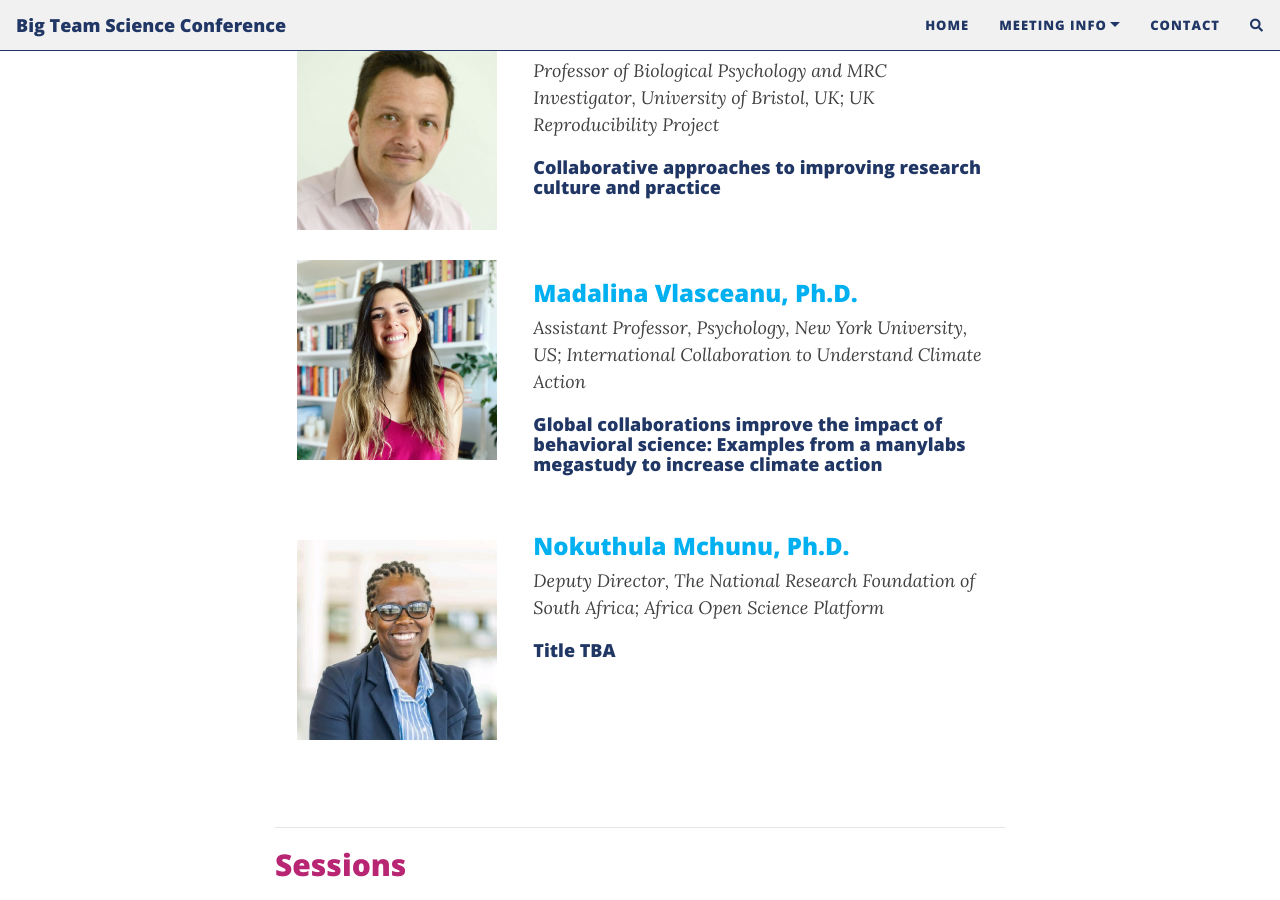
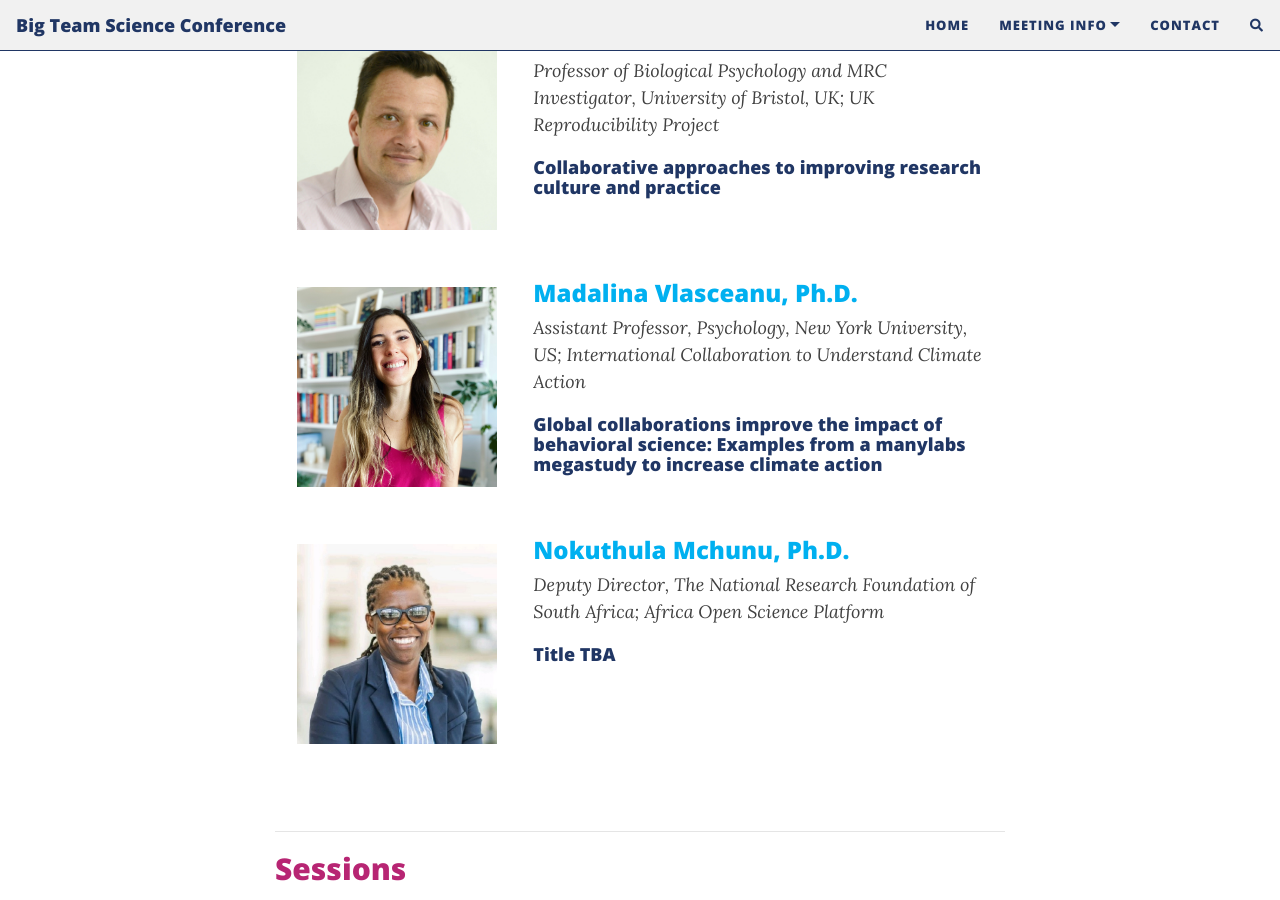
Before and after one commit to bigteamscienceconference/bigteamscienceconference.github.io, a Jekyll site: the page built from index.md, in a window 1280 px wide and 900 px high, scrolled down 904 px. Built offline with Jekyll 4.4.1, drawn with Linux system fonts in a browser that asks for light colours; nearby versions of some CDN libraries; comment, search, counter and statistics services are not loaded.

Commit message:
Update index.md

```diff
--- a/index.md
+++ b/index.md
@@ -46,8 +46,8 @@ Registration for the 2023 BTSCON is now open!
       </div>
     </div>
     <div class="row">
-      <br>
       <div class="col-sm-4 col-xs-6" align="center">
+        <br>
         <a href="https://as.nyu.edu/faculty/madalina-vlasceanu.html" target="_blank"><img src="/assets/img/Vlasceanu_headshot.jpg" alt="Madalina Vlasceanu, Ph.D." width="200" height="200"></a>
       </div>
       <div class="col-sm-8">
```
